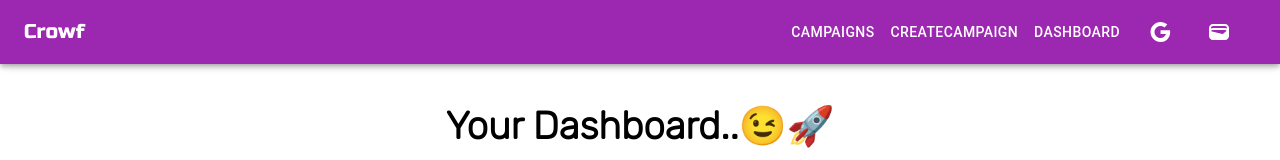
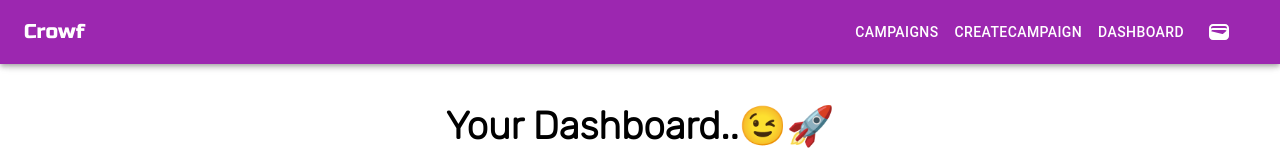
Before and after one commit to kunaldhongade/Crowf, a Next.js app: page /dashboard in a window 1280 px wide. Shown: the top 160 px of the page. Built offline with nearby package versions, Linux system fonts and the light colour scheme; no server answers.

Commit message:
Removing google auth

```diff
--- a/components/layout/Header.js
+++ b/components/layout/Header.js
@@ -1,6 +1,9 @@
-import { useSession, signIn, signOut } from "next-auth/react";
+import GoogleIcon from '@mui/icons-material/Google';
+import LogoutIcon from '@mui/icons-material/Logout';
+import MenuIcon from "@mui/icons-material/Menu";
 import AppBar from "@mui/material/AppBar";
 import Box from "@mui/material/Box";
+import Button from "@mui/material/Button";
 import Divider from "@mui/material/Divider";
 import Drawer from "@mui/material/Drawer";
 import IconButton from "@mui/material/IconButton";
@@ -8,16 +11,13 @@ import List from "@mui/material/List";
 import ListItem from "@mui/material/ListItem";
 import ListItemButton from "@mui/material/ListItemButton";
 import ListItemText from "@mui/material/ListItemText";
-import MenuIcon from "@mui/icons-material/Menu";
-import GoogleIcon from '@mui/icons-material/Google';
-import LogoutIcon from '@mui/icons-material/Logout';
 import Toolbar from "@mui/material/Toolbar";
 import Typography from "@mui/material/Typography";
-import Button from "@mui/material/Button";
+import { signIn, signOut, useSession } from "next-auth/react";
+import Link from "next/link";
 import { useRouter } from "next/router";
+import * as React from "react";
 import Wallet from "./Wallet.js";
-import Link from "next/link";
-import * as React from "react";
 
 const drawerWidth = 240;
 
@@ -76,7 +76,7 @@ function Header(props) {
                         </span>
                     </Link>
                 </ListItem>
-                <ListItem key={"Google auth"}>
+                {/* <ListItem key={"Google auth"}>
                     {status === "authenticated" ? (
                         <Button
                             onClick={() => signOut()}
@@ -94,7 +94,7 @@ function Header(props) {
                             <GoogleIcon />
                         </Button>
                     )}
-                </ListItem>
+                </ListItem> */}
                 <ListItem key={"Connect Wallet"}>
                     <Button sx={{ color: "#000" }}>
                         <Wallet />
@@ -157,7 +157,7 @@ function Header(props) {
                                 </span>
                             </Link>
                         </Button>
-                        {status === "authenticated" ? (
+                        {/* {status === "authenticated" ? (
                             <Button
                                 onClick={() => signOut()}
                                 key={"Logout"}
@@ -173,7 +173,7 @@ function Header(props) {
                             >
                                 <GoogleIcon />
                             </Button>
-                        )}
+                        )} */}
                         <Button key={"Connect Wallet"} sx={{ color: "#fff" }}>
                             <Wallet />
                         </Button>
--- a/package.json
+++ b/package.json
@@ -58,6 +58,6 @@
   "description": "Project Based Crowd funding",
   "main": "index.js",
   "repository": "https://github.com/kunaldhongade/Crowf",
-  "author": "Kunal Dhongade <74715881+kunaldhongade@users.noreply.github.com>",
+  "author": "Kunal Dhongade",
   "license": "MIT"
 }
```
Also changed, not shown: pages/index.js (+9 -11 lines), 2 other files (tests, documents, lock files or other folders).
